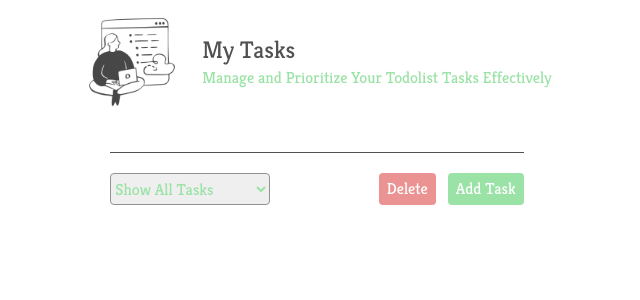
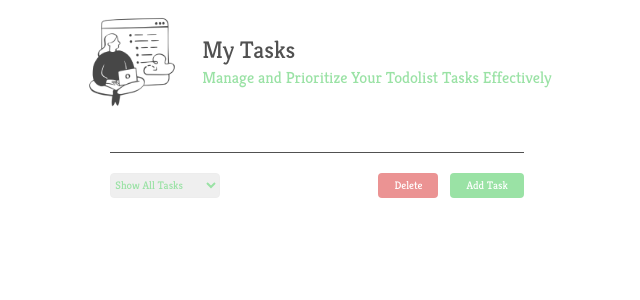
Before and after one commit to AhmadJanuarr/todolist-task-manager, a React (Vite) app: page / in a window 1280 px wide. Shown: the top 300 px of the page, without its empty margins (323-963 px from the left). Built offline with nearby package versions, Linux system fonts and the light colour scheme.

Commit message:
refactor : clean up code

```diff
--- a/src/component/Button/index.jsx
+++ b/src/component/Button/index.jsx
@@ -2,7 +2,7 @@ export default function Button({ children, variant, onClick, type }) {
   const variantClasses = variant === "danger" ? "bg-red" : "bg-green";
   return (
     <button
-      className={`bg-green px-2 py-1 rounded text-white  ${variantClasses}`}
+      className={`bg-green px-4 py-1 rounded text-white text-[11px] ${variantClasses}`}
       onClick={onClick}
       type={type}
     >
--- a/src/component/Tasks/index.jsx
+++ b/src/component/Tasks/index.jsx
@@ -26,7 +26,7 @@ function TaskHeader({
       <select
         name="name"
         id="name"
-        className="w-[10em] border rounded text-md border-gray text-green"
+        className="w-[10em] border rounded text-[11px] border-gray text-green"
       >
         <option value="Show All Tasks">Show All Tasks</option>
         <option value="Show In Progress">Show in Progress</option>
--- a/src/component/Tasks/task.jsx
+++ b/src/component/Tasks/task.jsx
@@ -9,7 +9,7 @@ export default function Task({
 }) {
   return (
     <div className="overflow-y-auto ">
-      <div className="w-full  h-[26em]">
+      <div className="w-full h-[26em]">
         {/* <DesktopComponent tasks={tasks} /> */}
         <MobileComponent
           tasks={tasks}
--- a/tailwind.config.js
+++ b/tailwind.config.js
@@ -13,7 +13,7 @@ export default {
       },
       colors: {
         grayDark: "#FAF9F9",
-        gray: "#929292",
+        gray: "#EDEDED",
         primary: "#515151",
         green: "#9AE2A5",
         red: "#EB9393",
```
